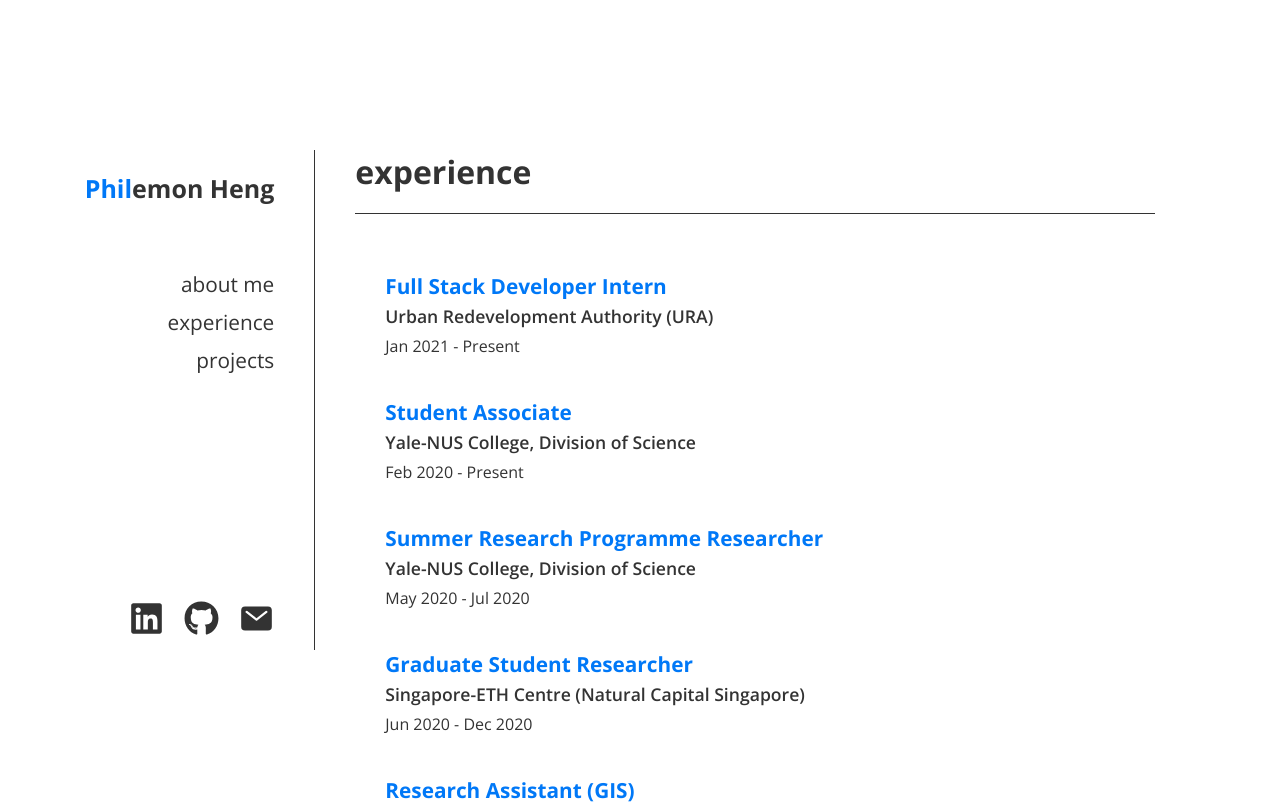
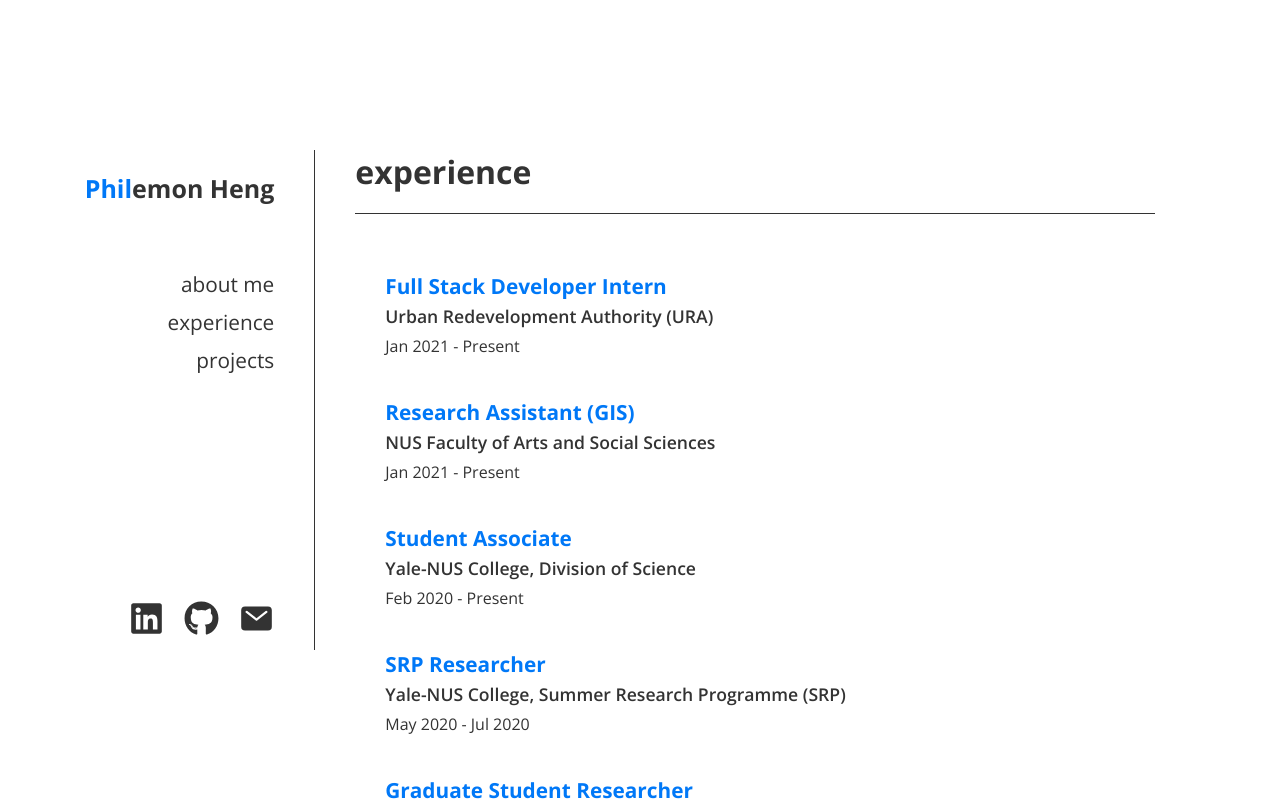
Before and after one commit to fillingthemoon/fillingthemoon.github.io, a React (Create React App) app: page /experience in a window 1280 px wide. Shown: the top 804 px of the page. Built offline with nearby package versions, Linux system fonts and the light colour scheme.

Commit message:
update experience

```diff
--- a/src/Experience.js
+++ b/src/Experience.js
@@ -11,14 +11,20 @@
             <p></p>
           </div>
           <div id="experience">
+            <h2>Research Assistant (GIS)</h2>
+            <h3>NUS Faculty of Arts and Social Sciences</h3>
+            <h4>Jan 2021 - Present</h4>
+            <p></p>
+          </div>
+          <div id="experience">
             <h2>Student Associate</h2>
             <h3>Yale-NUS College, Division of Science</h3>
             <h4>Feb 2020 - Present</h4>
             <p></p>
           </div>
           <div id="experience">
-            <h2>Summer Research Programme Researcher</h2>
-            <h3>Yale-NUS College, Division of Science</h3>
+            <h2>SRP Researcher</h2>
+            <h3>Yale-NUS College, Summer Research Programme (SRP)</h3>
             <h4>May 2020 - Jul 2020</h4>
             <p></p>
           </div>
```
